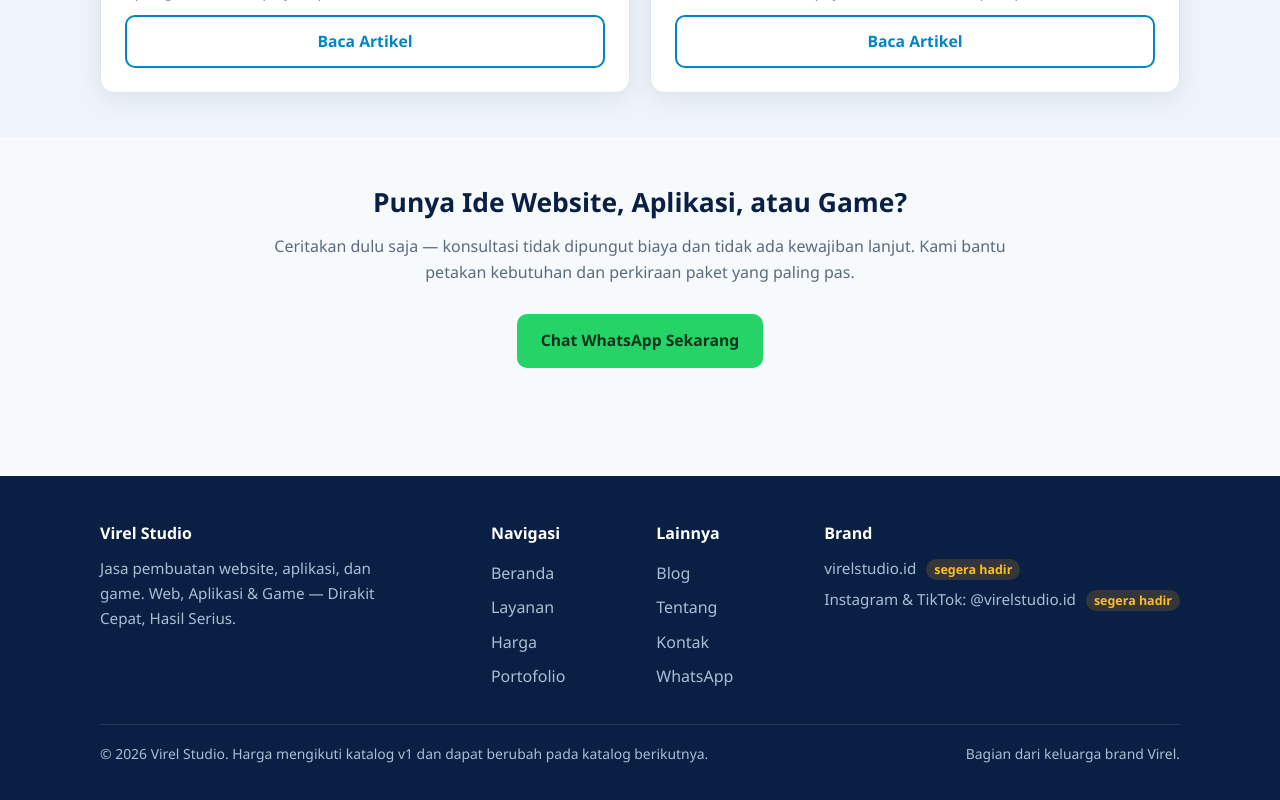
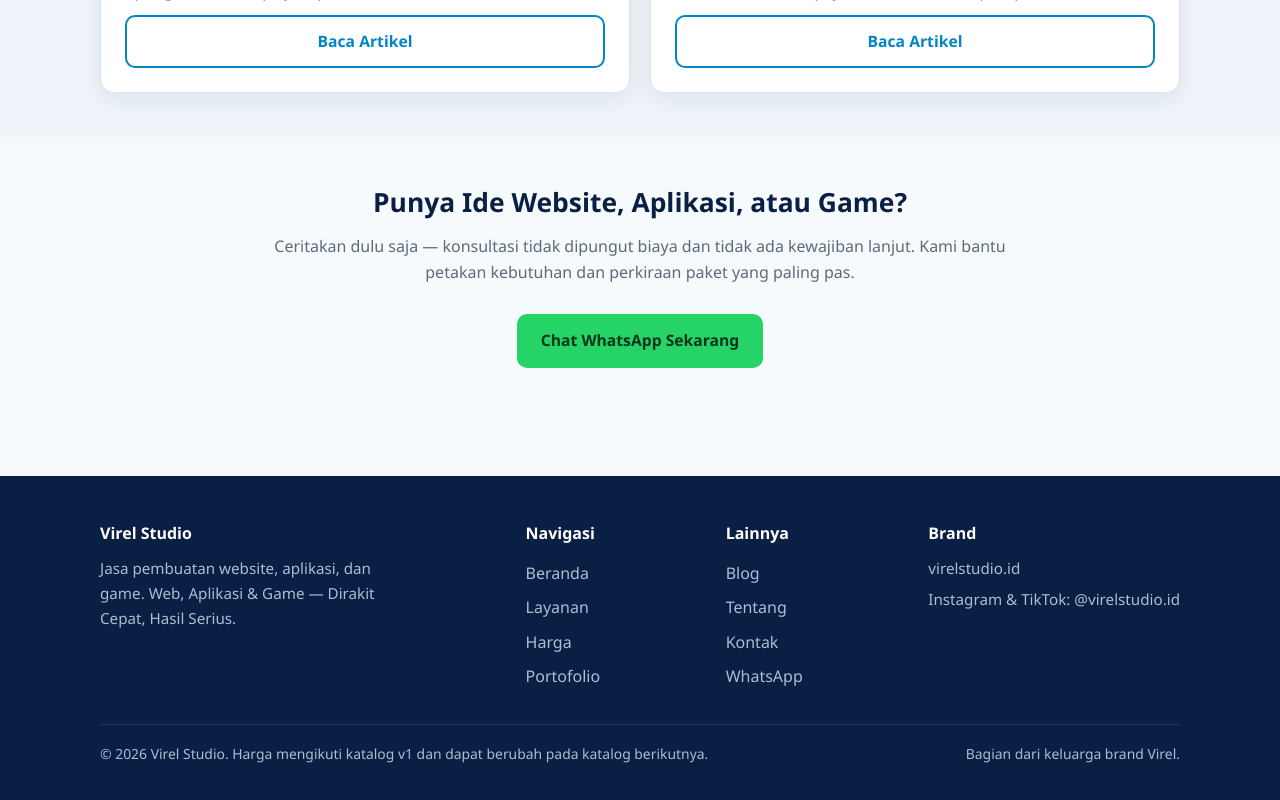
Before and after one commit to ilahgun/virel-studio, a Next.js app: page / in a window 1280 px wide. Shown: the part 2803-3603 px from the top of the page. Built offline with nearby package versions, Linux system fonts and the light colour scheme.

Commit message:
Footer: hapus label 'segera hadir' di kolom Brand (perintah user)

```diff
--- a/app/_components/Footer.js
+++ b/app/_components/Footer.js
@@ -30,12 +30,8 @@ export default function Footer() {
             </div>
             <div>
               <h3>Brand</h3>
-              <p style={{ margin: 0 }}>
-                virelstudio.id <span className="soon">segera hadir</span>
-              </p>
-              <p style={{ margin: '6px 0 0' }}>
-                Instagram &amp; TikTok: @virelstudio.id <span className="soon">segera hadir</span>
-              </p>
+              <p style={{ margin: 0 }}>virelstudio.id</p>
+              <p style={{ margin: '6px 0 0' }}>Instagram &amp; TikTok: @virelstudio.id</p>
             </div>
           </div>
           <div className="fine">
```
